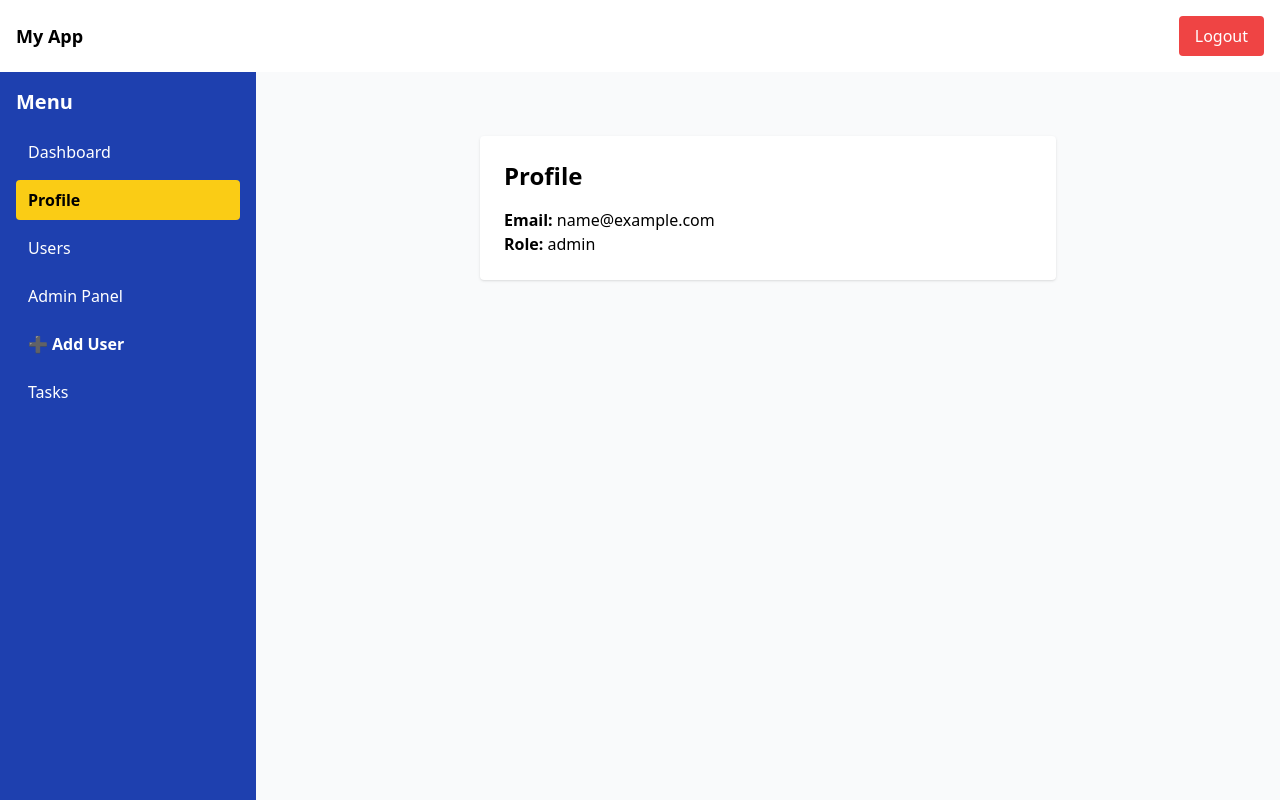
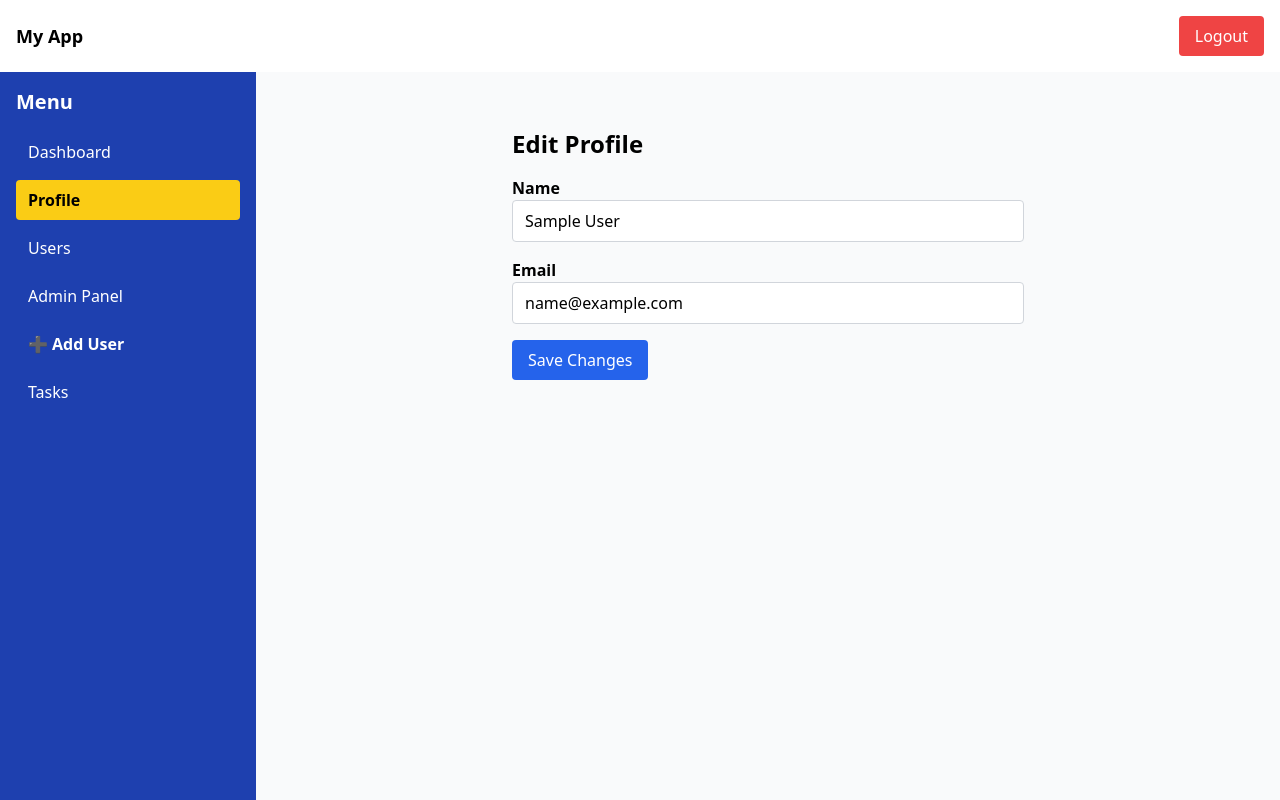
Before and after one commit to silentBug0/typescript-fullstack-starter, a React (Vite) app in the folder frontend/: page /profile in a window 1280 px wide. Built offline with nearby package versions, Linux system fonts and the light colour scheme; no server answers; sample sign-in values are in the browser's storage.

Commit message:
update: added return button if account already exists

```diff
--- a/frontend/src/pages/AdminPage.tsx
+++ b/frontend/src/pages/AdminPage.tsx
@@ -77,7 +77,7 @@ const AdminPage = () => {
             <tr
               key={u.id}
               className={`border-b ${
-                u.id === currentUserId ? "bg-yellow-100 font-semibold" : ""
+                u.id === currentUserId ? "bg-yellow-100 px-2 py-1 rounded" : ""
               }`}
             >
               <td className="p-2 border">{u.name}</td>
--- a/frontend/src/pages/ProfilePage.tsx
+++ b/frontend/src/pages/ProfilePage.tsx
@@ -1,20 +1,83 @@
-// src/pages/ProfilePage.tsx
+import { useEffect, useState } from "react";
 import { useAppSelector } from "../store/hooks";
+import api from "../api/axios";
+import { toast } from "react-toastify";
+import type { AxiosError } from "axios";
 
-const ProfilePage = () => {
+export default function ProfilePage() {
   const user = useAppSelector((state) => state.auth.user);
+console.log("🔍 user in ProfilePage:", user);
+
+  const [name, setName] = useState("");
+  const [email, setEmail] = useState("");
+
+  // Pre-fill form with user data
+  useEffect(() => {
+    if (user) {
+      setName(user.name || "");
+      setEmail(user.email || "");
+    }
+  }, [user]);
+
+  const handleSubmit = async (e: React.FormEvent) => {
+    e.preventDefault();
+
+    try {
+      const res = await api.patch(
+        "/auth/profile",
+        { name, email },
+        {
+          headers: {
+            Authorization: `Bearer ${
+              localStorage.getItem("token") || sessionStorage.getItem("token")
+            }`,
+          },
+        }
+      );
+
+      toast.success("Profile updated!");
+      console.log("✅ Updated profile:", res.data);
+    } catch (err: unknown) {
+      const error = err as AxiosError<{ message: string }>;
+
+      console.error("❌ Failed to update profile:", error);
+      toast.error(error?.response?.data?.message || "Update failed");
+    }
+  };
 
   return (
-    <div className="max-w-xl mx-auto mt-10 bg-white p-6 rounded shadow">
-      <h1 className="text-2xl font-bold mb-4">Profile</h1>
-      <p>
-        <strong>Email:</strong> {user?.email || "N/A"}
-      </p>
-      <p>
-        <strong>Role:</strong> {user?.role || "N/A"}
-      </p>
+    <div className="p-8 max-w-xl mx-auto">
+      <h1 className="text-2xl font-bold mb-4">Edit Profile</h1>
+      <form onSubmit={handleSubmit} className="space-y-4">
+        <div>
+          <label className="block font-semibold">Name</label>
+          <input
+            type="text"
+            value={name}
+            className="border border-gray-300 rounded px-3 py-2 w-full"
+            onChange={(e) => setName(e.target.value)}
+            required
+          />
+        </div>
+
+        <div>
+          <label className="block font-semibold">Email</label>
+          <input
+            type="email"
+            value={email}
+            className="border border-gray-300 rounded px-3 py-2 w-full"
+            onChange={(e) => setEmail(e.target.value)}
+            required
+          />
+        </div>
+
+        <button
+          type="submit"
+          className="bg-blue-600 text-white px-4 py-2 rounded hover:bg-blue-700"
+        >
+          Save Changes
+        </button>
+      </form>
     </div>
   );
-};
-
-export default ProfilePage;
+}
--- a/frontend/src/pages/Register.tsx
+++ b/frontend/src/pages/Register.tsx
@@ -1,6 +1,6 @@
 import { useState } from "react";
 import { useAppDispatch } from "../store/hooks";
-import { useNavigate } from "react-router-dom";
+import { Link, useNavigate } from "react-router-dom";
 import { RegisterThunk } from "../store/authSlice";
 import { toast } from "react-toastify";
 
@@ -79,6 +79,13 @@ export default function Register() {
         >
           Register
         </button>
+
+        <div className="text-center text-sm text-gray-500 mt-4">
+          Already have an account?{" "}
+          <Link to="/" className="text-blue-300 hover:underline">
+            Back to Login
+          </Link>
+        </div>
       </form>
     </div>
   );
--- a/frontend/src/store/authSlice.ts
+++ b/frontend/src/store/authSlice.ts
@@ -47,7 +47,6 @@ export const RegisterThunk = createAsyncThunk(
         const res = await api.post("/auth/register", { email, password, name });
         const token = res.data.accessToken;
         const user: User = res.data.user;
-
         localStorage.setItem("token", token);
         localStorage.setItem("user", JSON.stringify(user));
 
```
